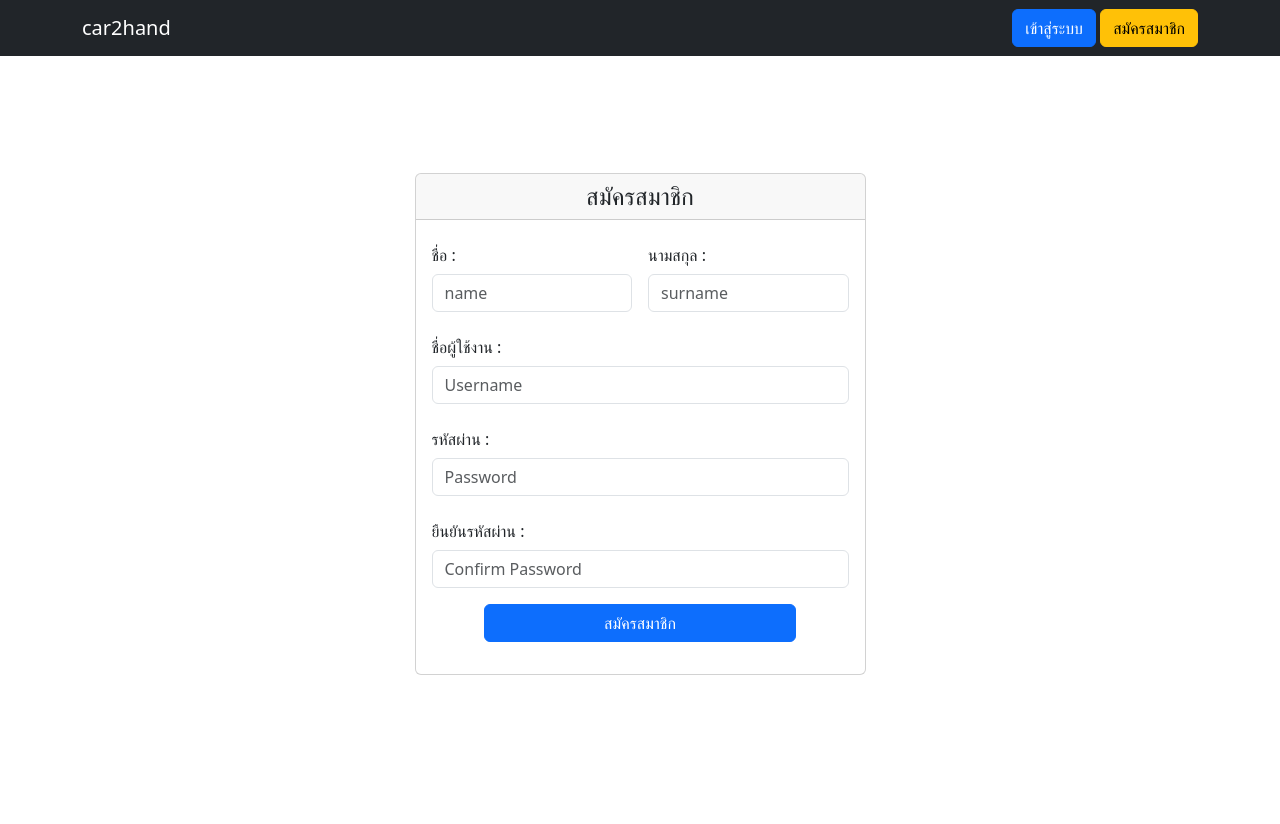
After one commit to BrookSaranyapong/project_php, a PHP site: page /register.php in a window 1280 px wide. The commit adds this page. Run offline with PHP 8.4, Linux system fonts and the light colour scheme; some libraries are stand-ins or nearby versions.

Commit message:
project student

```diff
--- a/config/connection.php
+++ b/config/connection.php
@@ -1,15 +1,16 @@
 <?php
+session_start();
 $servername = "localhost";
 $username = "root";
 $password = "";
 $dbname = "car_two_hand";
 
 try {
-  $conn = new PDO("mysql:host=$servername;dbname=$dbname", $username, $password);
-  // set the PDO error mode to exception
-  $conn->setAttribute(PDO::ATTR_ERRMODE, PDO::ERRMODE_EXCEPTION);
-  echo "Connected successfully";
+    $conn = new PDO("mysql:host=$servername;dbname=$dbname", $username, $password);
+    // Set the PDO error mode to exception
+    $conn->setAttribute(PDO::ATTR_ERRMODE, PDO::ERRMODE_EXCEPTION);
+    echo "Connected successfully";
 } catch(PDOException $e) {
-  echo "Connection failed: " . $e->getMessage();
+    echo "Connection failed: " . $e->getMessage();
 }
 ?>
--- /dev/null
+++ b/register.php
@@ -0,0 +1,112 @@
+<?php
+error_reporting(E_ALL);
+ini_set('display_errors', 1);
+require_once('./config/connection.php');
+
+if (isset($_POST['submit'])) {
+    $username = $_POST['username'];
+    $password = $_POST['password'];
+    $sql_check_username = "SELECT * FROM `user` WHERE `username` = :username";
+    $check_username = $conn->prepare($sql_check_username);
+    $check_username->execute(array(':username' => $username));
+
+    $hashed = password_hash($_POST['password'], PASSWORD_BCRYPT);
+
+    $sql = $conn->prepare("INSERT INTO `user` (first_name, last_name, username, password, role, last_login, updated_at, created_at)
+                       VALUES (:first_name, :last_name, :username, :password, :role, :last_login, :updated_at, :created_at)");
+    $result_insert = $sql->execute(array(
+        ":first_name" => $_POST['first_name'],
+        ":last_name" => $_POST['last_name'],
+        ":username" => $_POST['username'],
+        ":password" => $hashed,
+        ":role" => "user",
+        ":last_login" => date("Y-m-d H:i:s"),
+        ":updated_at" => date("Y-m-d H:i:s"),
+        ":created_at" => date("Y-m-d H:i:s"),
+    ));
+    if ($result_insert) {
+        echo '<script> alert("ลงทะเบียนเรียบร้อยแล้ว") </script>';
+        header('Refresh:0; url=login.php');
+    } else {
+        echo '<script> alert("ลงทะเบียนผิดพลาด!")</script>';
+        header('Refresh:0; url=index.php');
+    }
+    echo '<pre>', print_r($_POST), '</pre>';
+}
+
+?>
+<!DOCTYPE html>
+<html lang="en">
+
+<head>
+    <meta charset="UTF-8">
+    <meta name="viewport" content="width=device-width, initial-scale=1.0">
+    <title>Register</title>
+    <?php include('./includes/theme.php'); ?>
+</head>
+
+<body>
+    <nav class="navbar navbar-expand-lg fixed-top navbar-dark bg-dark">
+        <div class="container">
+            <a class="navbar-brand" href="index.php">car2hand</a>
+            <button class="navbar-toggler" type="button" data-bs-toggle="collapse" data-bs-target="#navbarSupportedContent" aria-controls="navbarSupportedContent" aria-expanded="false" aria-label="Toggle navigation">
+                <span class="navbar-toggler-icon"></span>
+            </button>
+
+            <div class="collapse navbar-collapse" id="navbarSupportedContent">
+                <ul class="navbar-nav ms-auto mb-2 mb-lg-0">
+                    <li class="nav-item">
+                        <a href="login.php" class="btn btn-primary">เข้าสู่ระบบ</a>
+                        <a href="register.php" class="btn btn-warning">สมัครสมาชิก</a>
+                    </li>
+                </ul>
+            </div>
+        </div>
+    </nav>
+
+    <div class="d-flex align-items-center min-vh-100">
+        <div class="container">
+            <row class="row justify-content-center">
+                <div class="col-lg-5">
+                    <div class="card">
+                        <h4 class="card-header text-center">สมัครสมาชิก</h4>
+                        <div class="card-body">
+                            <form method="POST">
+                                <div class="row g-3">
+                                    <div class="col-6">
+                                        <label for="name" class="col-form-label">ชื่อ : </label>
+                                        <input type="text" id="name" name="first_name" class="form-control" placeholder="name" required>
+                                    </div>
+                                    <div class="col-6">
+                                        <label for="surname" class="col-form-label">นามสกุล : </label>
+                                        <input type="text" id="surname" name="last_name" class="form-control" placeholder="surname" required>
+                                    </div>
+                                    <div class="col-12">
+                                        <label for="username" class="col-form-label">ชื่อผู้ใช้งาน : </label>
+                                        <input type="text" id="username" name="username" class="form-control" placeholder="Username" required>
+                                    </div>
+                                    <div class="col-12">
+                                        <label for="password" class="col-form-label">รหัสผ่าน : </label>
+                                        <input type="password" id="password" name="password" class="form-control" placeholder="Password" required>
+                                    </div>
+                                    <div class="col-12">
+                                        <label for="confirm_password" class="col-form-label">ยืนยันรหัสผ่าน : </label>
+                                        <input type="password" id="confirm_password" name="confirm_password" class="form-control" placeholder="Confirm Password" required>
+                                    </div>
+                                    <div class="col-12 text-center">
+                                        <button type="submit" name="submit" class="btn btn-primary mx-auto d-block w-75">สมัครสมาชิก</button>
+                                    </div>
+                                </div>
+
+                            </form>
+                        </div>
+                    </div>
+                </div>
+            </row>
+        </div>
+    </div>
+    <?php include('./includes/script.php'); ?>
+
+</body>
+
+</html>
```
Also changed, not shown: database/car_two_hand.sql (added, +42 -0 lines), includes/navbar.php (+24 -11 lines), index.php (+14 -2 lines), login.php (added, +94 -0 lines), page/login.php (deleted, +0 -51 lines), page/register.php (deleted, +0 -11 lines), logout.php (renamed from page/logout.php), page/profile.php (added), 2 other files.
